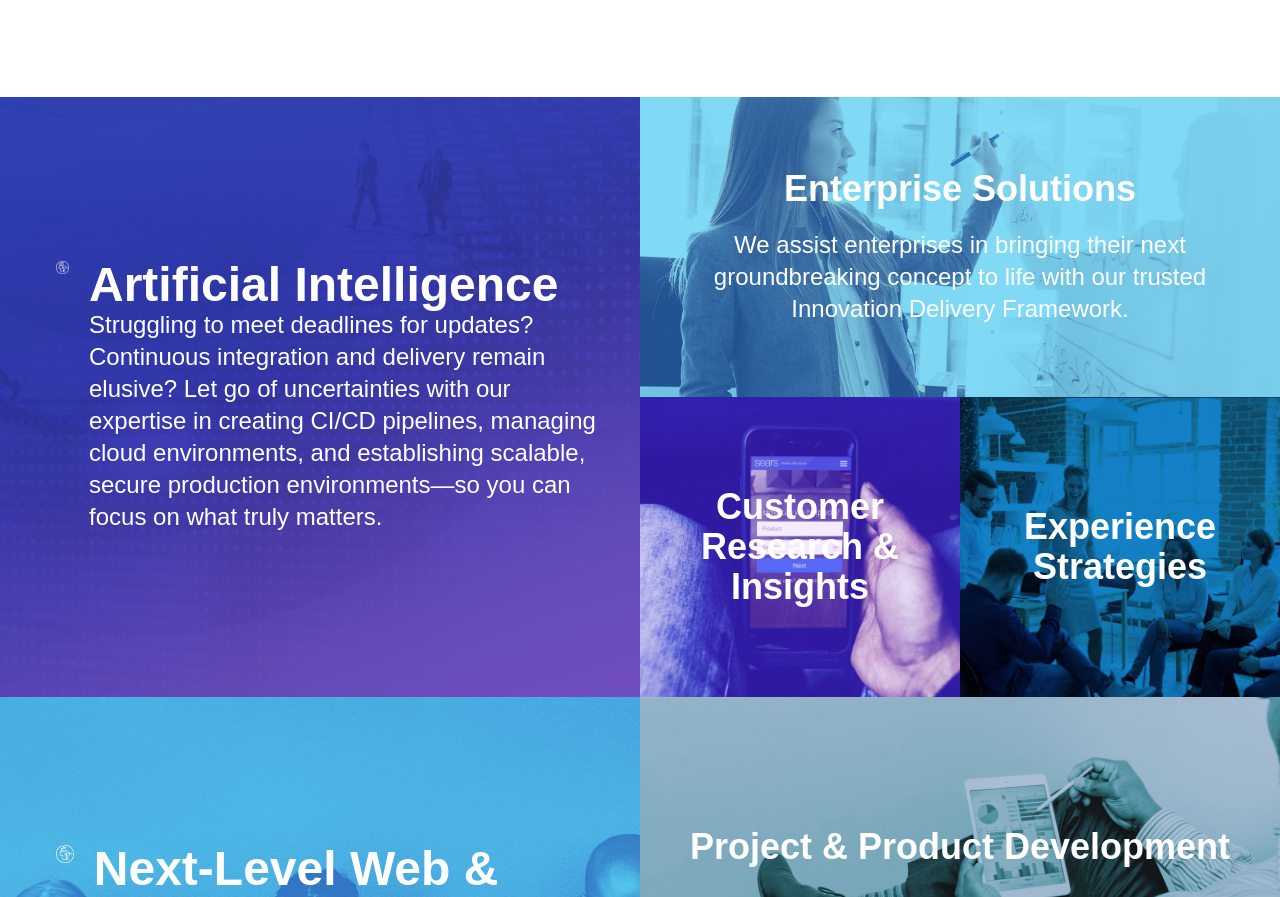
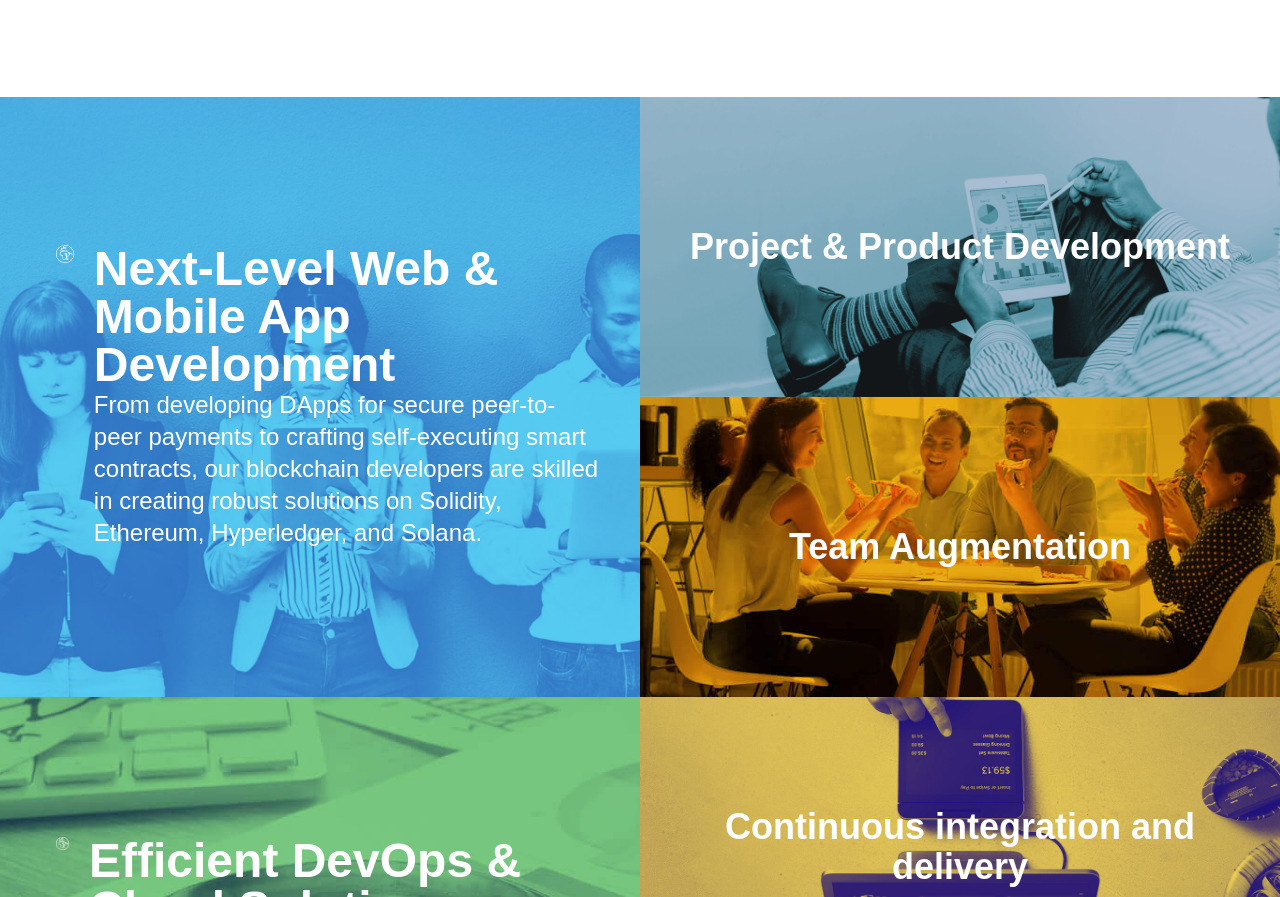
Before and after one commit to HasnainWebWizard/Nexaforge-Technologies-Clone, a Next.js app: page /solutions in a window 1280 px wide. Shown: the part 463-1360 px from the top of the page. Built offline with nearby package versions, Linux system fonts and the light colour scheme.

Commit message:
Fix image case sensitivity for vercel

```diff
--- a/src/app/containers/ImgDivSolutions.jsx
+++ b/src/app/containers/ImgDivSolutions.jsx
@@ -4,7 +4,7 @@ function ImgDivSolutions() {
     return (
         <>
             <section className="grid grid-cols-1 sm:grid-cols-2 lg:grid-cols-4 [grid-auto-rows:minmax(150px,_auto)] w-screen ml-[calc(50%-50vw)]">
-                <div className="row-span-4 col-span-1 lg:col-span-2 relative text-white overflow-hidden flex flex-col justify-center items-center p-5 lg:pl-14 lg:p-10">
+                {/* <div className="row-span-4 col-span-1 lg:col-span-2 relative text-white overflow-hidden flex flex-col justify-center items-center p-5 lg:pl-14 lg:p-10">
                     <Image
                         src="/solAi.jpg"
                         alt="Artificial Intelligence"
@@ -73,7 +73,7 @@ function ImgDivSolutions() {
                             Experience Strategies
                         </h1>
                     </div>
-                </div>
+                </div> */}
 
                 <div className="row-span-4 col-span-1 lg:col-span-2 relative text-white overflow-hidden flex flex-col justify-center items-center p-5 lg:pl-14 lg:p-10">
                     <Image
```
